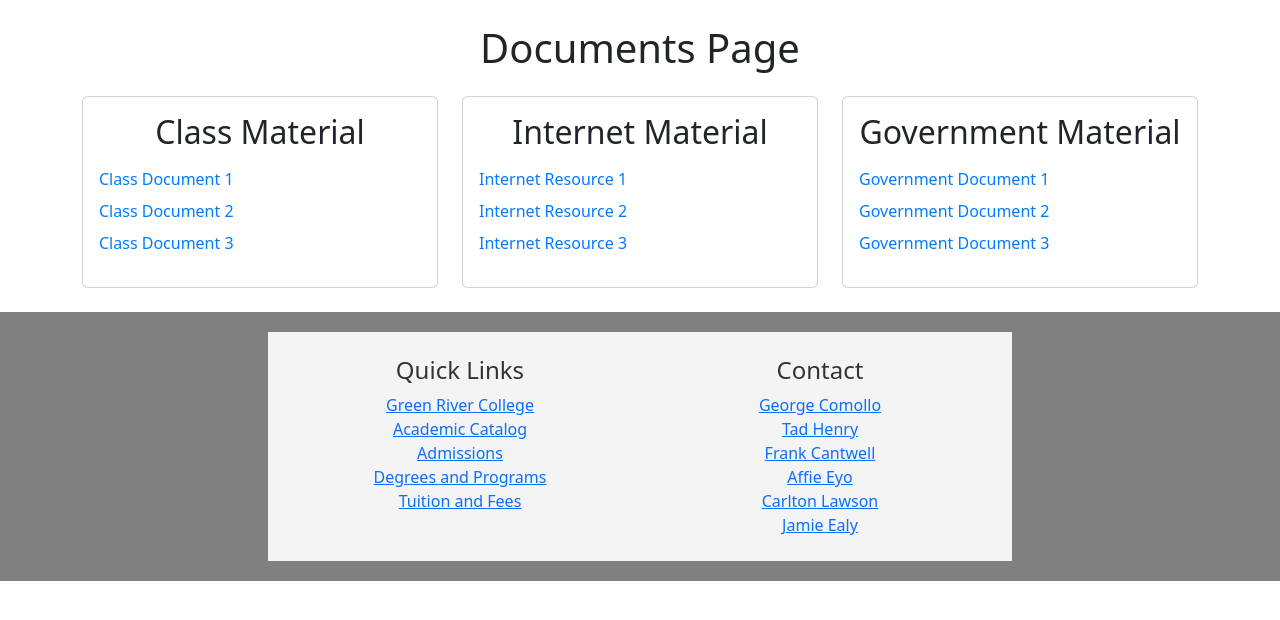
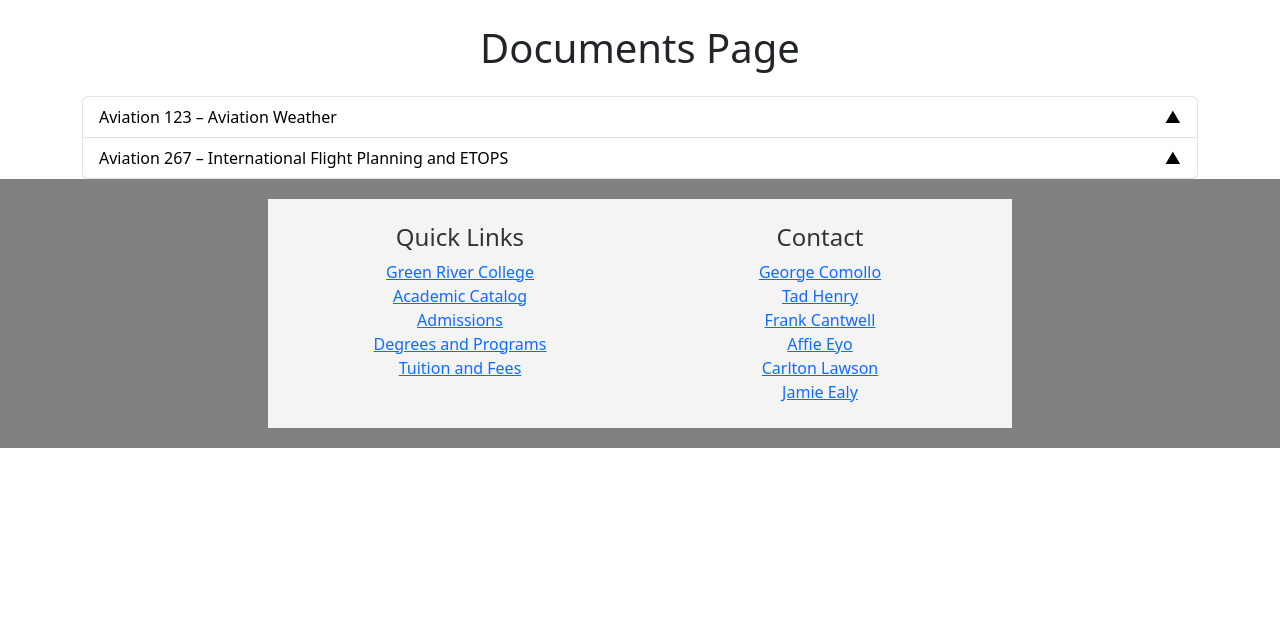
Before and after one commit to leahkonma/aviation-website, a Node server app: page /documents in a window 1280 px wide. Shown: the part 136-756 px from the top of the page. Run offline with Node 20, Linux system fonts and the light colour scheme.

Commit message:
Modified documents page to be simple and effective for users to search through

```diff
--- a/public/CSS/styles.css
+++ b/public/CSS/styles.css
@@ -135,3 +135,21 @@ footer {
     }
   }
 }
+
+/* Dropdown Links for Documents Page */
+.dropdown-link {
+  color: black;
+  text-decoration: none;
+  display: flex;
+  justify-content: space-between;
+  align-items: center;
+}
+
+.dropdown-link:hover {
+  color: black;
+  text-decoration: none;
+}
+
+.dropdown-link span {
+  margin-left: 0.5rem;
+}
--- a/views/documents.ejs
+++ b/views/documents.ejs
@@ -2,58 +2,185 @@
 <html lang="en">
   <%- include('./components/head') %>
   <body>
-    <!-- Include header/navbar -->
     <%- include('./components/navbar') %>
 
     <h1 class="text-center m-4">Documents Page</h1>
+    <main class="container">
+      <ul class="list-group">
+        <!-- Aviation 123 – Aviation Weather dropdown -->
+        <li class="list-group-item">
+          <a class="dropdown-link" data-bs-toggle="collapse" href="#collapseAviation123" role="button">
+            Aviation 123 – Aviation Weather
+            <span>&#9650;</span>
+          </a>
+          <div class="collapse" id="collapseAviation123">
+            <ul class="list-unstyled mt-2">
+              <li>
+                <a href="https://www.faa.gov/regulationspolicies/handbooksmanuals/aviation/faa-h-8083-28a-aviation-weather-handbook" target="_blank">
+                  FAA Aviation Weather Handbook
+                </a>
+              </li>
+              <li>
+                <a href="https://aviationweather.gov/" target="_blank">
+                  AviationWeather.gov
+                </a>
+              </li>
+              <li>
+                <a href="https://www.1800wxbrief.com/Website/#!/" target="_blank">
+                  1800WXBrief
+                </a>
+              </li>
+              <li>
+                <a href="https://skyvector.com/" target="_blank">
+                  SkyVector
+                </a>
+              </li>
+              <li>
+                <a href="https://www.spc.noaa.gov/obswx/maps/" target="_blank">
+                  SPC NOAA Observed Weather Maps
+                </a>
+              </li>
+              <li>
+                <a href="https://www.wpc.ncep.noaa.gov/html/contract.html#N" target="_blank">
+                  WPC NCEP Contract
+                </a>
+              </li>
+              <li>
+                <a href="https://aviationweather.gov/graphics/" target="_blank">
+                  Aviation Weather Graphics
+                </a>
+              </li>
+              <li>
+                <a href="https://www.cfinotebook.net/notebook/weather-and-atmosphere/obstructions-to-visibility" target="_blank">
+                  CFI Notebook – Obstructions to Visibility
+                </a>
+              </li>
+              <li>
+                <a href="https://avionicswest.com/Articles/MetarTaf.html" target="_blank">
+                  Avionics West – METAR TAF
+                </a>
+              </li>
+              <li>
+                <a href="https://ourairports.com/" target="_blank">
+                  OurAirports
+                </a>
+              </li>
+              <li>
+                <a href="https://www.scramble.nl/database/location" target="_blank">
+                  Scramble Database
+                </a>
+              </li>
+              <li>
+                <a href="https://www.cfinotebook.net/notebook/weather-and-atmosphere/winds-and-temperatures-aloft" target="_blank">
+                  CFI Notebook – Winds and Temperatures Aloft
+                </a>
+              </li>
+            </ul>
+          </div>
+        </li>
 
-    <main class="container">
-      <div class="row">
-        <!-- Classes -->
-        <div class="col-md-4 mb-4">
-          <div class="card h-100">
-            <div class="card-body">
-              <h2 class="card-title mb-3 text-center">Class Material</h2>
-              <ul class="list-unstyled">
-                <li><a class="linksToDegrees d-block mb-2" href="#" target="_blank">Class Document 1</a></li>
-                <li><a class="linksToDegrees d-block mb-2" href="#" target="_blank">Class Document 2</a></li>
-                <li><a class="linksToDegrees d-block mb-2" href="#" target="_blank">Class Document 3</a></li>
-              </ul>
-            </div>
+        <!-- Aviation 267 – International Flight Planning and ETOPS dropdown -->
+        <li class="list-group-item">
+          <a class="dropdown-link" data-bs-toggle="collapse" href="#collapseAviation267" role="button">
+            Aviation 267 – International Flight Planning and ETOPS
+            <span>&#9650;</span>
+          </a>
+          <div class="collapse" id="collapseAviation267">
+            <ul class="list-unstyled mt-2">
+              <li>
+                <a href="https://www.sita.aero/solutions/industries/air-navigation-service-providers/" target="_blank">
+                  SITA Air Navigation Service Providers
+                </a>
+              </li>
+              <li>
+                <a href="https://www.collinsaerospace.com/what-we-do/industries/business-aviation/flight-support-services" target="_blank">
+                  Collins Aerospace Flight Support Services
+                </a>
+              </li>
+              <li>
+                <a href="https://ba.foreflight.com/blog/etp-in-aviation-a-look-at-calculations-and-planning#:~:text=An%20Equal%20Time%20Point%20(ETP,your%20departure%20and%20destination%20airports." target="_blank">
+                  ForeFlight ETP Planning
+                </a>
+              </li>
+              <li>
+                <a href="https://en.wikipedia.org/wiki/Flight_information_region" target="_blank">
+                  Wikipedia – Flight Information Region
+                </a>
+              </li>
+              <li>
+                <a href="https://www.notams.faa.gov/dinsQueryWeb/" target="_blank">
+                  FAA NOTAMs Query
+                </a>
+              </li>
+              <li>
+                <a href="https://www.theairlinepilots.com/flightplanningforairlinepilots/notamdecode.php" target="_blank">
+                  Airline Pilots NOTAM Decode
+                </a>
+              </li>
+              <li>
+                <a href="https://www.faa.gov/air_traffic/publications/atpubs/notam_html/appendix_b.html" target="_blank">
+                  FAA NOTAM Appendix B
+                </a>
+              </li>
+              <li>
+                <a href="https://notams.aim.faa.gov/notamSearch/" target="_blank">
+                  FAA NOTAM Search
+                </a>
+              </li>
+              <li>
+                <a href="https://www.eurocontrol.int/articles/ais-online" target="_blank">
+                  Eurocontrol AIS Online
+                </a>
+              </li>
+              <li>
+                <a href="http://www.gcmap.com/" target="_blank">
+                  GCMap
+                </a>
+              </li>
+              <li>
+                <a href="https://airplanemanager.com/flight-calculator" target="_blank">
+                  Airplane Manager Flight Calculator
+                </a>
+              </li>
+              <li>
+                <a href="https://www.greatcirclemapper.net/#google_vignette" target="_blank">
+                  Great Circle Mapper
+                </a>
+              </li>
+              <li>
+                <a href="https://gis.icao.int/portal/home/webmap/viewer.html?webmap=6e63373c892f47aa8d1429b8ca7cbb83" target="_blank">
+                  ICAO GIS Webmap
+                </a>
+              </li>
+            </ul>
           </div>
-        </div>
-
-        <!-- Internet -->
-        <div class="col-md-4 mb-4">
-          <div class="card h-100">
-            <div class="card-body">
-              <h2 class="card-title mb-3 text-center">Internet Material</h2>
-              <ul class="list-unstyled">
-                <li><a class="linksToDegrees d-block mb-2" href="#" target="_blank">Internet Resource 1</a></li>
-                <li><a class="linksToDegrees d-block mb-2" href="#" target="_blank">Internet Resource 2</a></li>
-                <li><a class="linksToDegrees d-block mb-2" href="#" target="_blank">Internet Resource 3</a></li>
-              </ul>
-            </div>
-          </div>
-        </div>
-
-        <!-- Government -->
-        <div class="col-md-4 mb-4">
-          <div class="card h-100">
-            <div class="card-body">
-              <h2 class="card-title mb-3 text-center">Government Material</h2>
-              <ul class="list-unstyled">
-                <li><a class="linksToDegrees d-block mb-2" href="#" target="_blank">Government Document 1</a></li>
-                <li><a class="linksToDegrees d-block mb-2" href="#" target="_blank">Government Document 2</a></li>
-                <li><a class="linksToDegrees d-block mb-2" href="#" target="_blank">Government Document 3</a></li>
-              </ul>
-            </div>
-          </div>
-        </div>
-      </div>
+        </li>
+      </ul>
     </main>
 
-    <!-- Footer -->
     <%- include('./components/footer') %>
+
+    <script>
+      document.addEventListener("DOMContentLoaded", function() {
+        var collapseElements = document.querySelectorAll('.collapse');
+        collapseElements.forEach(function(collapseEl) {
+          collapseEl.addEventListener('show.bs.collapse', function () {
+            var parentItem = collapseEl.closest('li');
+            var arrow = parentItem.querySelector('.dropdown-link span');
+            if (arrow) {
+              arrow.innerHTML = '&#9660;'; // down arrow when open
+            }
+          });
+          collapseEl.addEventListener('hide.bs.collapse', function () {
+            var parentItem = collapseEl.closest('li');
+            var arrow = parentItem.querySelector('.dropdown-link span');
+            if (arrow) {
+              arrow.innerHTML = '&#9650;'; // up arrow when closed
+            }
+          });
+        });
+      });
+    </script>
+
   </body>
 </html>
```
